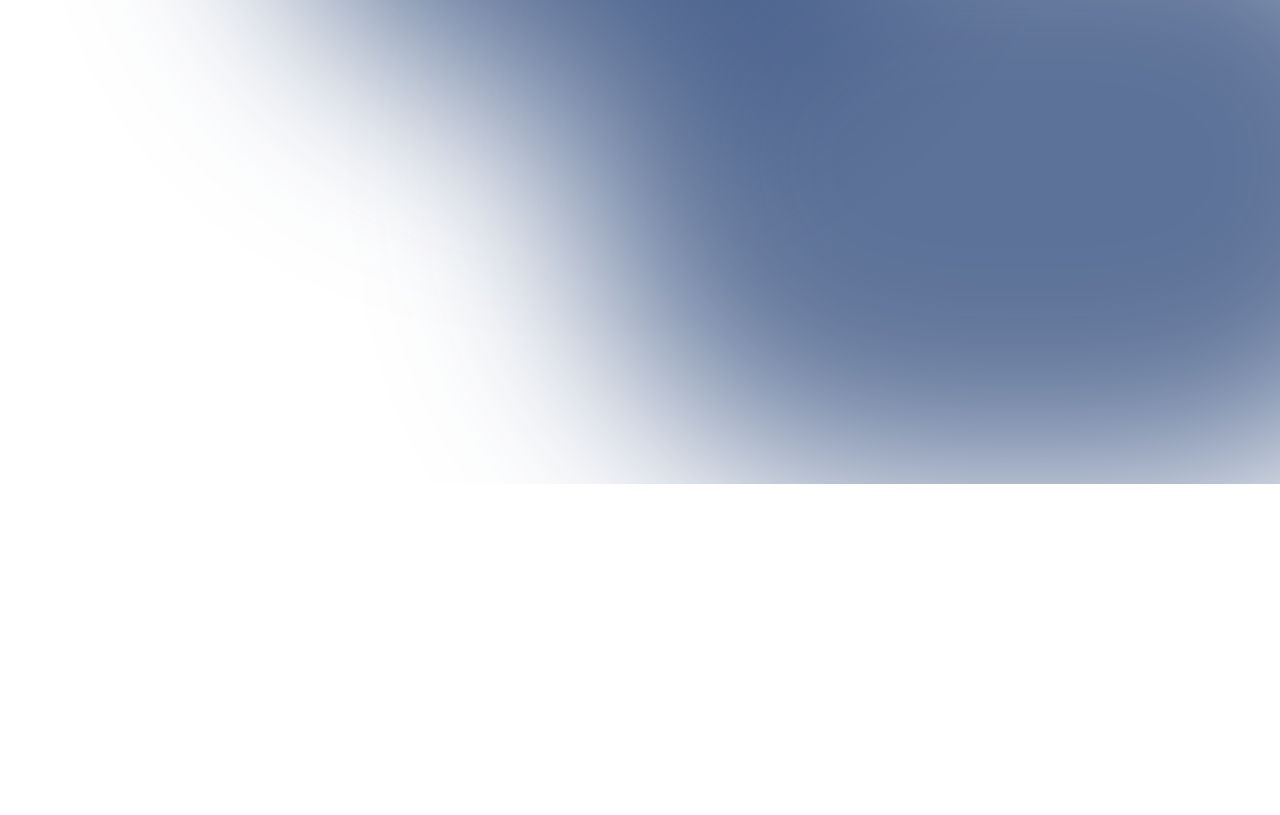
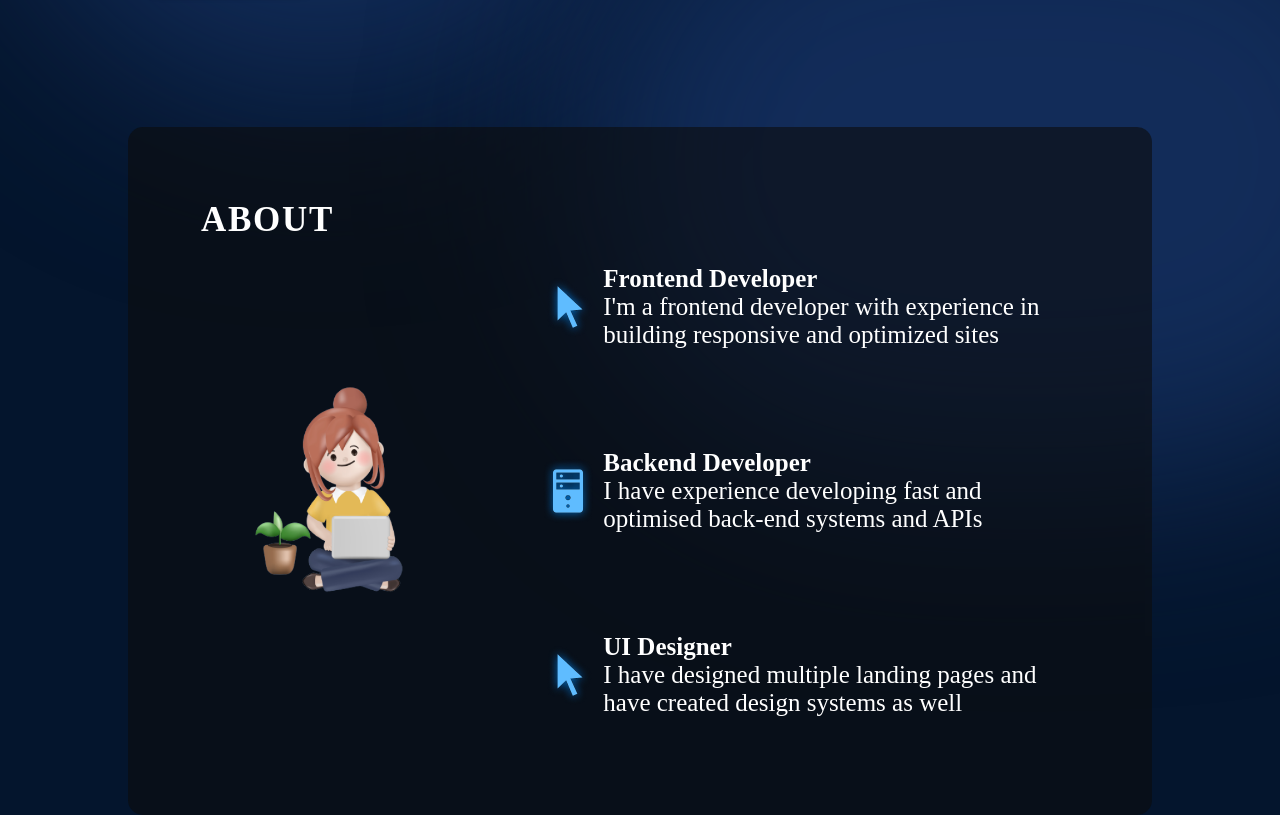
Before and after one commit to vishal7313/react-portfolio, a React (Vite) app: page / in a window 1280 px wide. Shown: the part 552-1367 px from the top of the page. Before the commit the page ends 1036 px from the top, so only its background shows below. Built offline with nearby package versions, Linux system fonts and the light colour scheme.

Commit message:
About me page

```diff
--- a/src/App.jsx
+++ b/src/App.jsx
@@ -1,4 +1,5 @@
 import style from "./App.module.css"
+import { About } from "./components/About/About"
 import { Hero } from "./components/Hero/Hero"
 import { Navbar } from "./components/NavBar/Navbar"
 
@@ -9,6 +10,7 @@
       <div className={style.App}>
         <Navbar />
         <Hero />
+        <About />
       </div>
     </>
   )
--- /dev/null
+++ b/src/components/About/About.jsx
@@ -0,0 +1,51 @@
+import React from "react";
+
+import styles from "./About.module.css";
+import { getImageUrl } from "../../utils";
+
+export const About = () => {
+  return (
+    <section className={styles.container} id="about">
+      <h2 className={styles.title}>About</h2>
+      <div className={styles.content}>
+        <img
+          src={getImageUrl("about/aboutImage.png")}
+          alt="Me sitting with a laptop"
+          className={styles.aboutImage}
+        />
+        <ul className={styles.aboutItems}>
+          <li className={styles.aboutItem}>
+            <img src={getImageUrl("about/cursorIcon.png")} alt="Cursor icon" />
+            <div className={styles.aboutItemText}>
+              <h3>Frontend Developer</h3>
+              <p>
+                I'm a frontend developer with experience in building responsive
+                and optimized sites
+              </p>
+            </div>
+          </li>
+          <li className={styles.aboutItem}>
+            <img src={getImageUrl("about/serverIcon.png")} alt="Server icon" />
+            <div className={styles.aboutItemText}>
+              <h3>Backend Developer</h3>
+              <p>
+                I have experience developing fast and optimised back-end systems
+                and APIs
+              </p>
+            </div>
+          </li>
+          <li className={styles.aboutItem}>
+            <img src={getImageUrl("about/cursorIcon.png")} alt="UI icon" />
+            <div className={styles.aboutItemText}>
+              <h3>UI Designer</h3>
+              <p>
+                I have designed multiple landing pages and have created design
+                systems as well
+              </p>
+            </div>
+          </li>
+        </ul>
+      </div>
+    </section>
+  );
+};
--- /dev/null
+++ b/src/components/About/About.module.css
@@ -0,0 +1,92 @@
+@import "../../vars.css";
+
+.container {
+  position: relative;
+  background-color: rgba(12, 12, 12, 0.6);
+  border-radius: 15px;
+  padding: 73px;
+  margin-top: 129px;
+  z-index: 1;
+  margin-left: 10%;
+  margin-right: 10%;
+}
+
+.title {
+  color: var(--color-text);
+  font-size: 35px;
+  font-weight: 700;
+  letter-spacing: 1.75px;
+  text-transform: uppercase;
+}
+
+.content {
+  display: flex;
+  flex-direction: row;
+  align-items: center;
+}
+
+.aboutImage {
+  width: 35%;
+}
+
+.aboutItems {
+  color: var(--color-text);
+  display: flex;
+  flex-direction: column;
+  gap: 50px;
+}
+
+.aboutItem {
+  display: flex;
+  flex-direction: row;
+  align-items: center;
+  border-radius: 20px;
+  list-style: none;
+  padding: 25px;
+  background-image: linear-gradient(
+    90deg,
+    rgba(165, 215, 232, 0.42) 0%,
+    rgba(255, 255, 255, 0) 100%
+  );
+  background-size: 0 100%;
+  background-repeat: no-repeat;
+  transition: 0.4s;
+}
+
+.aboutItem:hover {
+  background-size: 100% 100%;
+}
+
+.aboutItem h3 {
+  font-size: 25px;
+  font-weight: 600;
+}
+
+.aboutItem p {
+  font-size: 25px;
+}
+
+@media screen and (max-width: 830px) {
+  .container {
+    background-color: transparent;
+    padding-left: 0;
+    padding-right: 0;
+  }
+
+  .content {
+    flex-direction: column;
+  }
+
+  .aboutImage {
+    display: none;
+  }
+
+  .aboutItems {
+    margin-top: 29px;
+  }
+
+  .aboutItem {
+    padding-left: 0;
+    padding-right: 0;
+  }
+}
--- a/src/components/Hero/Hero.jsx
+++ b/src/components/Hero/Hero.jsx
@@ -14,18 +14,16 @@
             Reach out if you'd like to learn more!
         </p>
         <a href='mailto:vishalranjanrv@gmail.com' className={styles.contactBtn}>
-                Contact me
+          Contact Me
         </a>
       </div>
-
       <img
         src={getImageUrl('hero/heroImage.png')}
-            alt="Hero Image of me"
+        alt="Hero image of me"
         className={styles.heroImg}
       />
-
-        <div className={styles.topBlur}></div>
-        <div className={styles.bottomBlur}></div>
+      <div className={styles.topBlur} />
+      <div className={styles.bottomBlur} />
     </section>
-  )
-}
+  );
+};
--- a/src/components/Hero/Hero.module.css
+++ b/src/components/Hero/Hero.module.css
@@ -4,7 +4,7 @@
   position: relative;
   display: flex;
   align-items: center;
-    justify-content: space-between ;
+  justify-content: space-between;
   margin-top: 49px;
   z-index: 1;
   margin-left: 10%;
@@ -34,7 +34,7 @@
 }
 
 .description {
-    font-size: 20px;
+  font-size: 30px;
   font-family: var(--font-roboto);
   margin-bottom: 52px;
 }
@@ -47,12 +47,13 @@
   font-size: 30px;
   font-weight: 600;
   padding: 17px 26px;
-    box-shadow: 0 0 4px 0 rgba(0,0,0,0.25);
+  box-shadow: 0 0 4px 0 rgba(0, 0, 0, 0.25);
 }
 
 .heroImg {
   width: 50%;
   z-index: 1;
+
   animation-name: heroImg;
   animation-duration: 3s;
   animation-iteration-count: infinite;
@@ -61,12 +62,12 @@
 
 @keyframes heroImg {
   0% {
-        transform: translate(0,  0px);
+    transform: translate(0, 0px);
   }
-    50%  {
-        transform: translate(0, 15px);
+  50% {
+    transform: translate(0, 10px);
   }
-    100%  {
+  100% {
     transform: translate(0, -0px);
   }
 }
@@ -78,7 +79,7 @@
   min-width: 350px;
   min-width: 350px;
   top: -128px;
-    left: 10vw;
+  left: -10vw;
   border-radius: 764px;
   background: rgba(25, 55, 109, 0.7);
   filter: blur(100px);
@@ -89,7 +90,7 @@
   position: absolute;
   width: 70vw;
   height: 50vw;
-    min-width: 250px;
+  min-width: 350px;
   min-width: 250px;
   top: 246px;
   right: -25vw;
@@ -99,7 +100,7 @@
   z-index: 0;
 }
 
-@media  screen and (max-width: 830px) {
+@media screen and (max-width: 830px) {
   .container {
     flex-direction: column-reverse;
   }
--- a/src/components/NavBar/NavBar.module.css
+++ b/src/components/NavBar/NavBar.module.css
@@ -15,6 +15,11 @@
   font-weight: 600;
   text-decoration: none;
   color: var(--color-text);
+}
+
+
+.menuBtn {
+  display: none;
 }
 
 .menu {
@@ -66,7 +71,6 @@
       rgba(25, 55, 109, 0.2) 0%,
       rgba(25, 55, 109, 1) 100%
     );
-
     padding: 24px 33px;
     box-shadow: 0 0 4px 0 rgba(0, 0, 0, 0.25);
   }
--- a/src/components/NavBar/Navbar.jsx
+++ b/src/components/NavBar/Navbar.jsx
@@ -1,6 +1,6 @@
-import React, {useState} from 'react'
-import styles from './Navbar.module.css'
-import {getImageUrl} from "../../utils"
+import React, {useState} from 'react';
+import styles from './Navbar.module.css';
+import {getImageUrl} from "../../utils";
 
 export const Navbar = () => {
     const [isMenuOpen, setIsMenuOpen] = useState(false);
@@ -23,19 +23,19 @@
                 onClick={() => setIsMenuOpen(false)}
             >
             <li>
-                        <a href="/about"> About </a>
+                <a href="#about"> About </a>
             </li>
             <li>
-                        <a href="/experience"> Experience </a>
+                <a href="#experience"> Experience </a>
             </li>
             <li>
-                        <a href="/projects"> Projects </a>
+                <a href="#projects"> Projects </a>
             </li>
             <li>
-                        <a href="/contact"> Contact </a>
+                <a href="#contact"> Contact </a>
             </li>
             </ul>
         </div>
         </nav>
-    )
-}
+    );
+};
--- a/src/index.css
+++ b/src/index.css
@@ -4,3 +4,8 @@
   padding: 0;
   font-family: "Outfit, Arial, Helvetica, sans-serif";
 }
+
+
+html {
+  scroll-behavior: smooth;
+}
```
Lines whose indentation alone changed are shown as unchanged.
